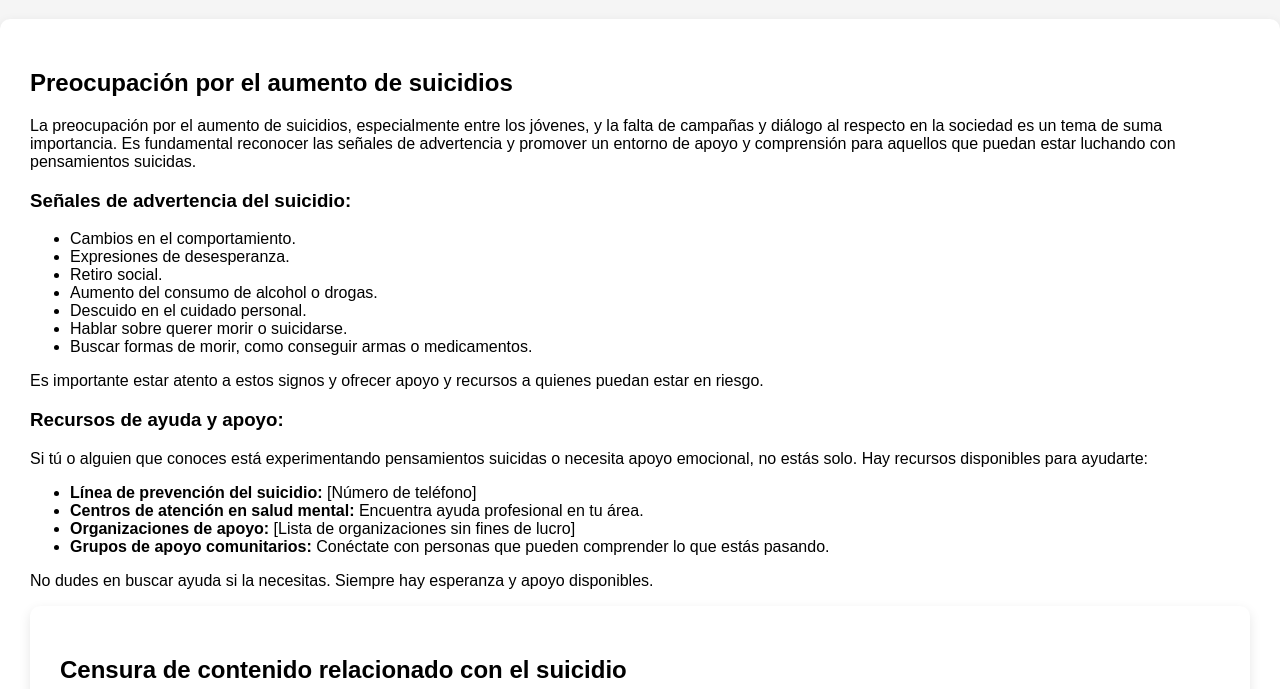
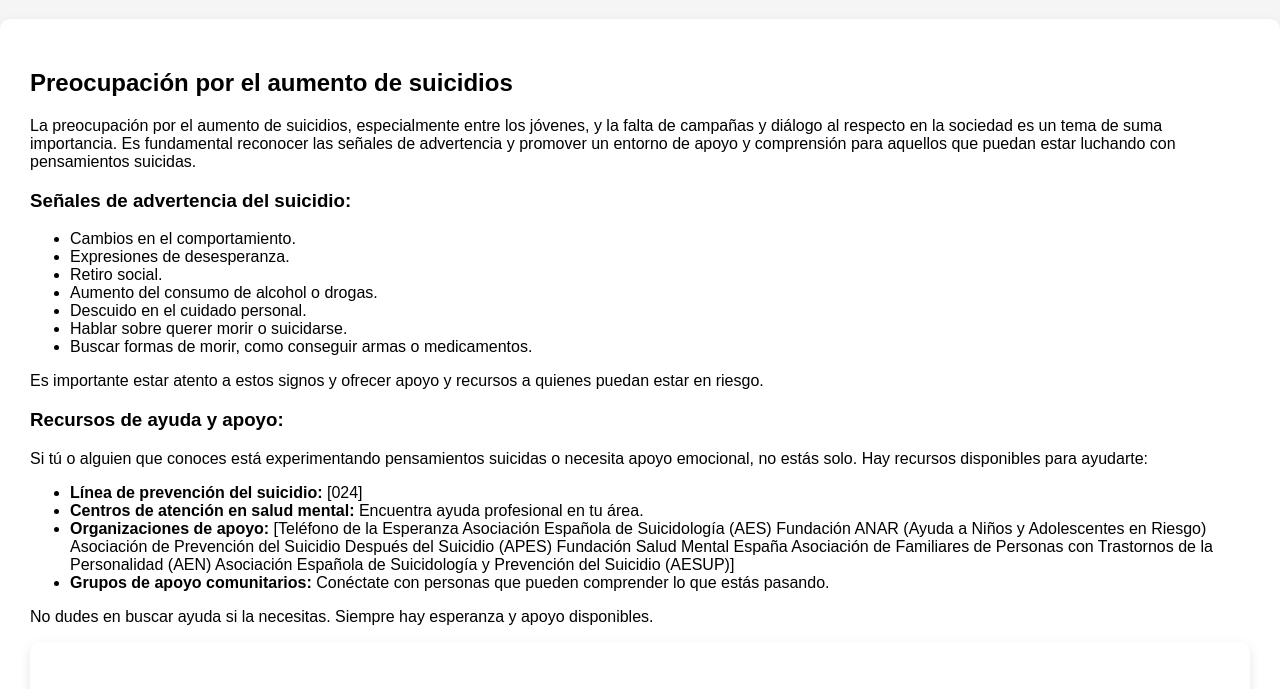
Before and after one commit to zHaidra/zHaidra.github.io, a plain HTML site: page index.html in a window 1280 px wide. Shown: the part 83-772 px from the top of the page. Drawn offline with Linux system fonts and the light colour scheme.

Commit message:
Update index.html

```diff
--- a/index.html
+++ b/index.html
@@ -147,9 +147,15 @@
     <h3>Recursos de ayuda y apoyo:</h3>
     <p>Si tú o alguien que conoces está experimentando pensamientos suicidas o necesita apoyo emocional, no estás solo. Hay recursos disponibles para ayudarte:</p>
     <ul>
-        <li><strong>Línea de prevención del suicidio:</strong> [Número de teléfono]</li>
+        <li><strong>Línea de prevención del suicidio:</strong> [024]</li>
         <li><strong>Centros de atención en salud mental:</strong> Encuentra ayuda profesional en tu área.</li>
-        <li><strong>Organizaciones de apoyo:</strong> [Lista de organizaciones sin fines de lucro]</li>
+        <li><strong>Organizaciones de apoyo:</strong> [Teléfono de la Esperanza
+Asociación Española de Suicidología (AES)
+Fundación ANAR (Ayuda a Niños y Adolescentes en Riesgo)
+Asociación de Prevención del Suicidio Después del Suicidio (APES)
+Fundación Salud Mental España
+Asociación de Familiares de Personas con Trastornos de la Personalidad (AEN)
+Asociación Española de Suicidología y Prevención del Suicidio (AESUP)]</li>
         <li><strong>Grupos de apoyo comunitarios:</strong> Conéctate con personas que pueden comprender lo que estás pasando.</li>
     </ul>
     <p>No dudes en buscar ayuda si la necesitas. Siempre hay esperanza y apoyo disponibles.</p>
```
